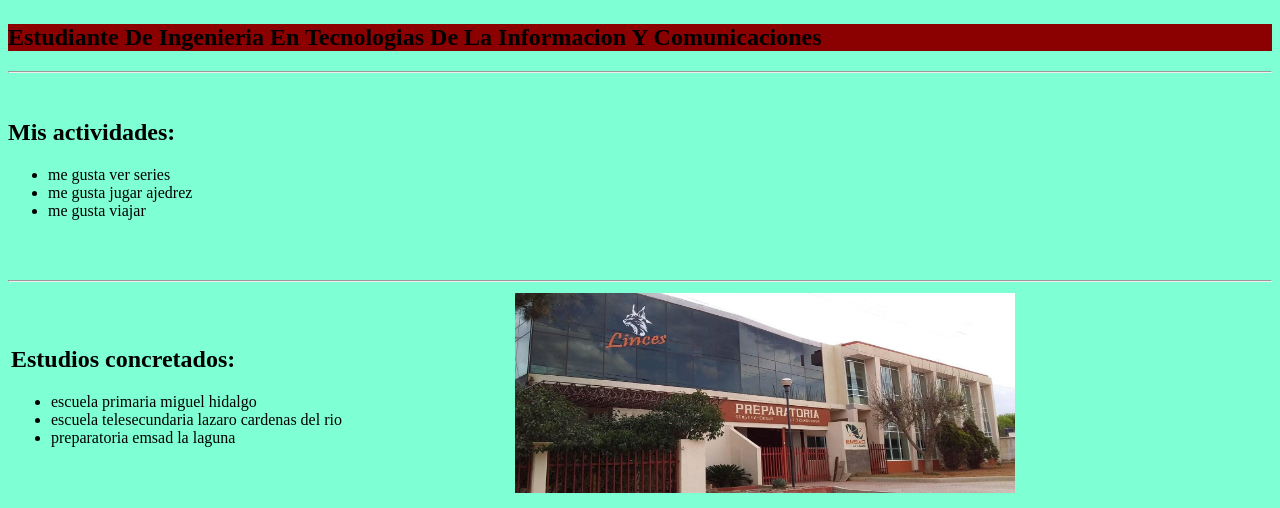
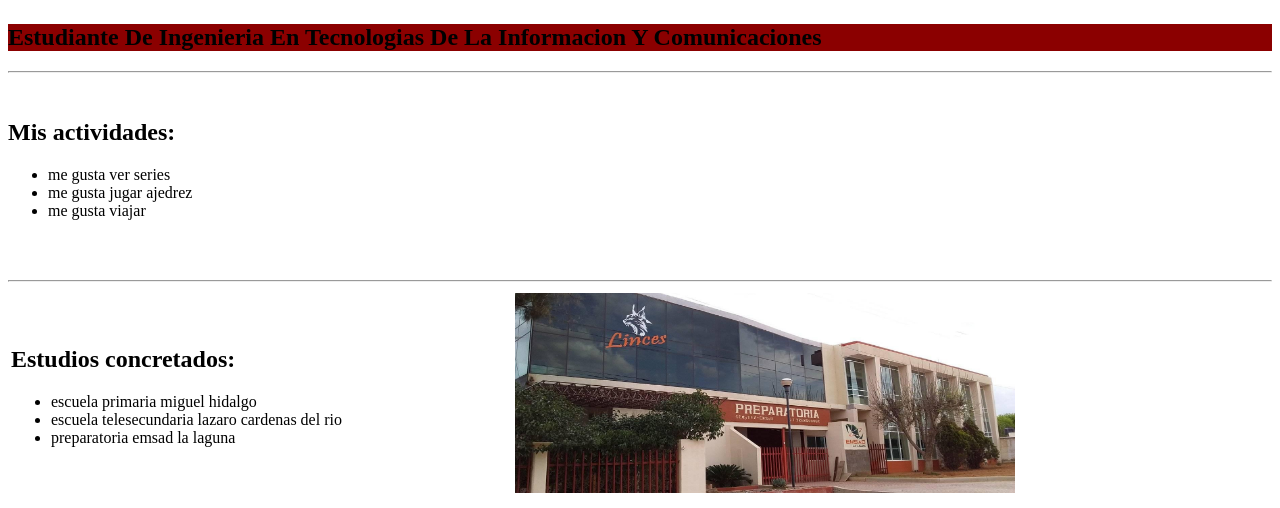
Before and after one commit to josue-26/portafolio1, a plain HTML site: page index.html in a window 1280 px wide. Shown: the part 350-858 px from the top of the page. Drawn offline with Linux system fonts and the light colour scheme.

Commit message:
Update index.html

```diff
--- a/index.html
+++ b/index.html
@@ -1,12 +1,13 @@
 <!DOCTYPE html>
 <html lang="es">
 <head>
+	<link rel="stylesheet" href="hoja de estilo/mi estilo.css">
 
 <title>portafolio</title>
 
 </head>
 
-<body style="background-color:#7FFFD4;">
+
 <br><br>
 	 <table style="width: 100%">
 <tr>
```
